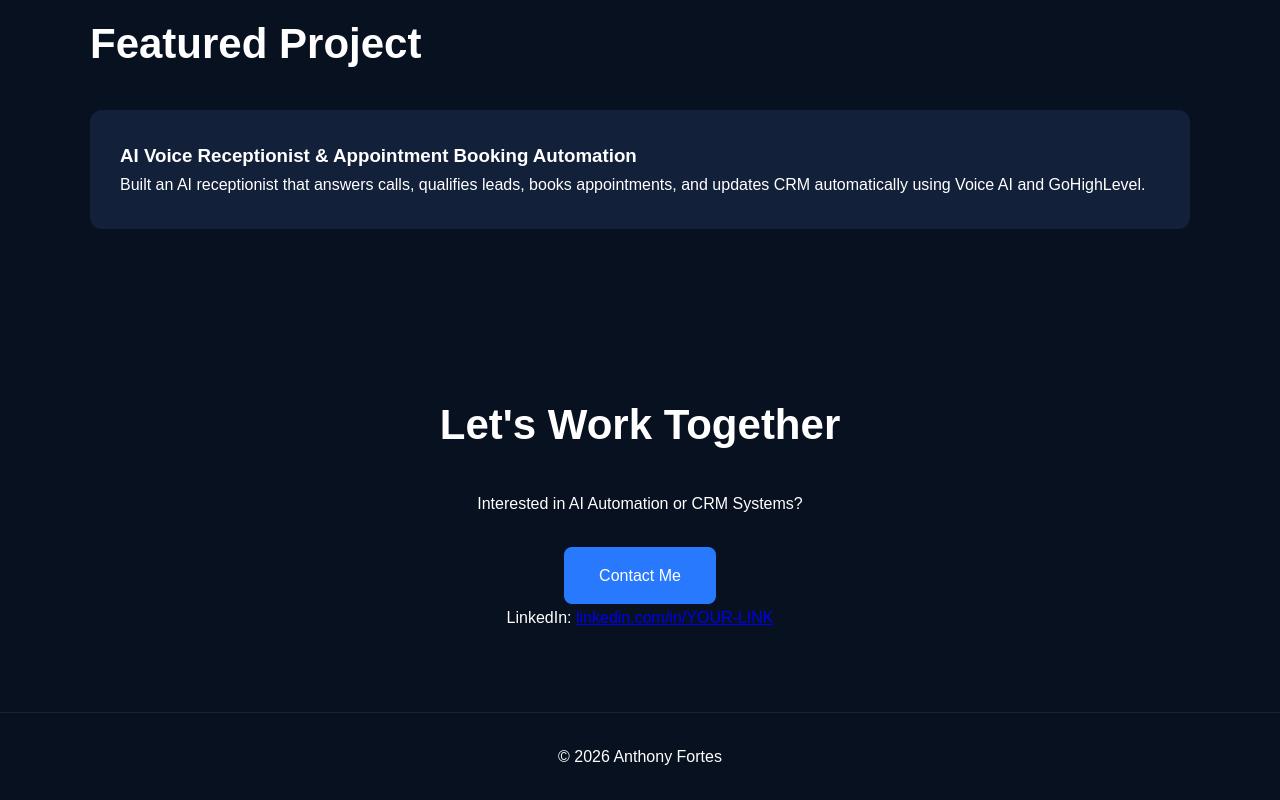
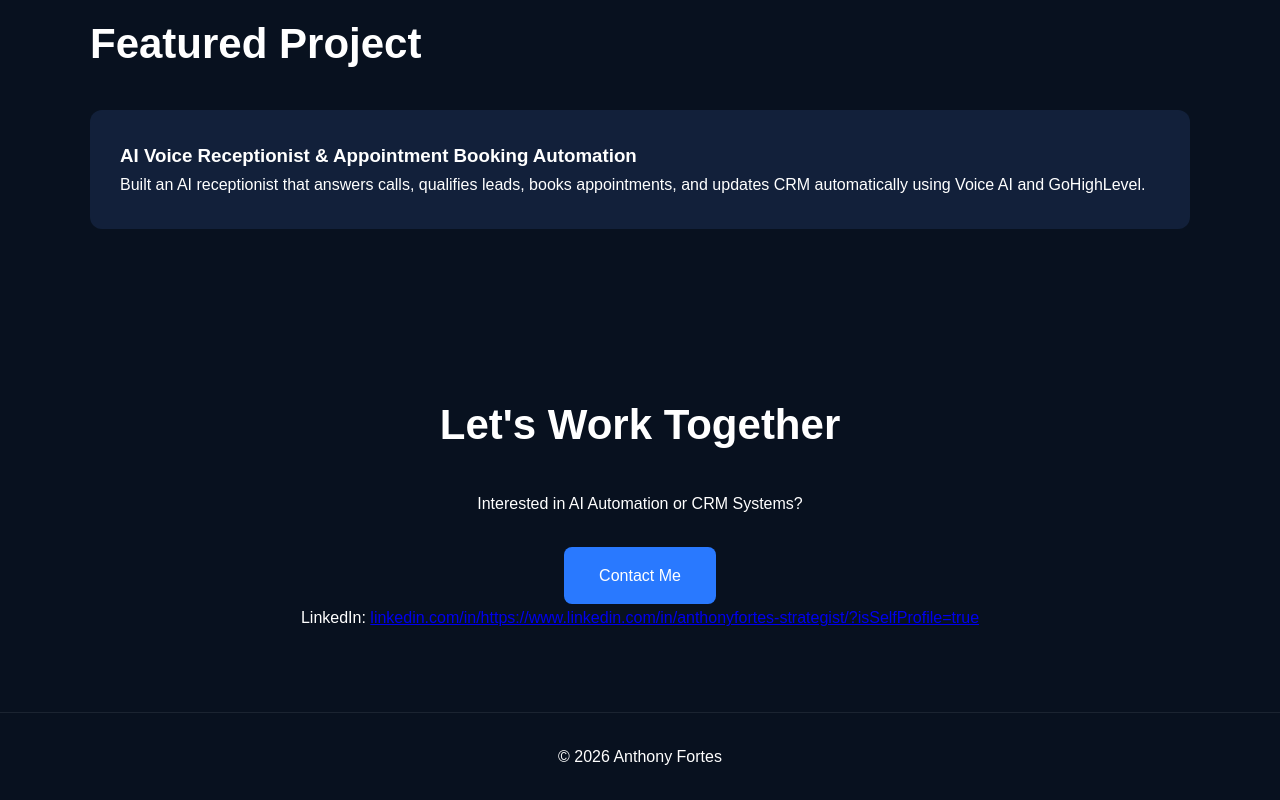
Before and after one commit to tonfortes02-hue/anthony-fortes-portfolio, a plain HTML site: page index.html in a window 1280 px wide. Shown: the part 1520-2320 px from the top of the page. Drawn offline with Linux system fonts and the light colour scheme.

Commit message:
Update index.html

```diff
--- a/index.html
+++ b/index.html
@@ -195,7 +195,7 @@ Contact Me
   <p>
 LinkedIn:
 <a href="https://linkedin.com/in/https://www.linkedin.com/in/anthonyfortes-strategist/?isSelfProfile=true">
-linkedin.com/in/YOUR-LINK
+linkedin.com/in/https://www.linkedin.com/in/anthonyfortes-strategist/?isSelfProfile=true
 </a>
 </p>
 
```
